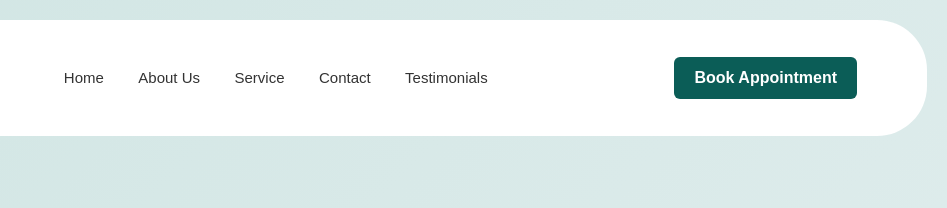
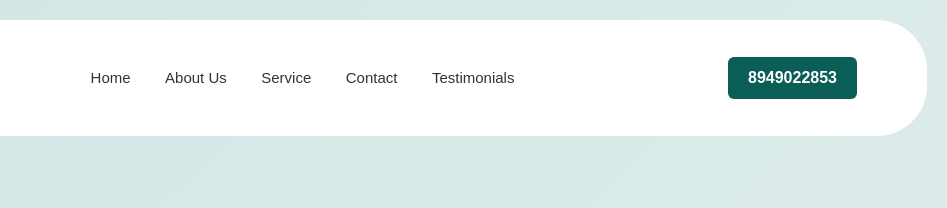
Before and after one commit to AbhayKumar9079/Clinic, a plain HTML site: page index.html in a window 1280 px wide. Shown: the top 208 px of the page, 333-1280 px from the left. Drawn offline with Linux system fonts and the light colour scheme.

Commit message:
Fix HTML formatting and structure

```diff
--- a/index.html
+++ b/index.html
@@ -19,7 +19,7 @@
     <a href="#contact">Contact</a>
      <a href="#testimonial">Testimonials</a>
   </nav>
-<a href="tel:+918949022853" class="btn">Book Appointment</a>
+<a href="tel:+918949022853" class="btn">8949022853</a>
 
   <!-- Mobile Toggle -->
   <div class="menu-toggle" onclick="toggleMenu()">☰</div>
```
